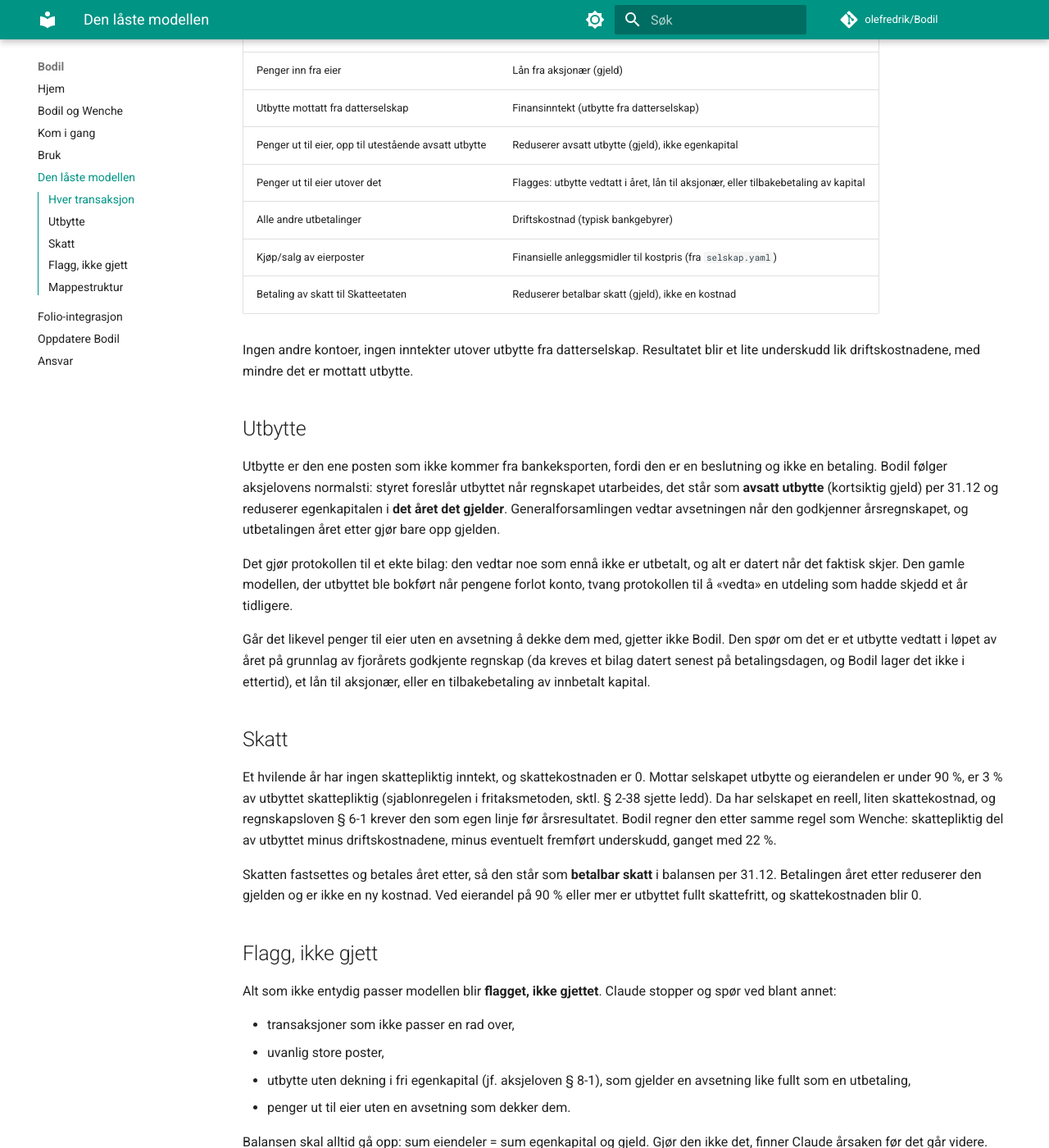
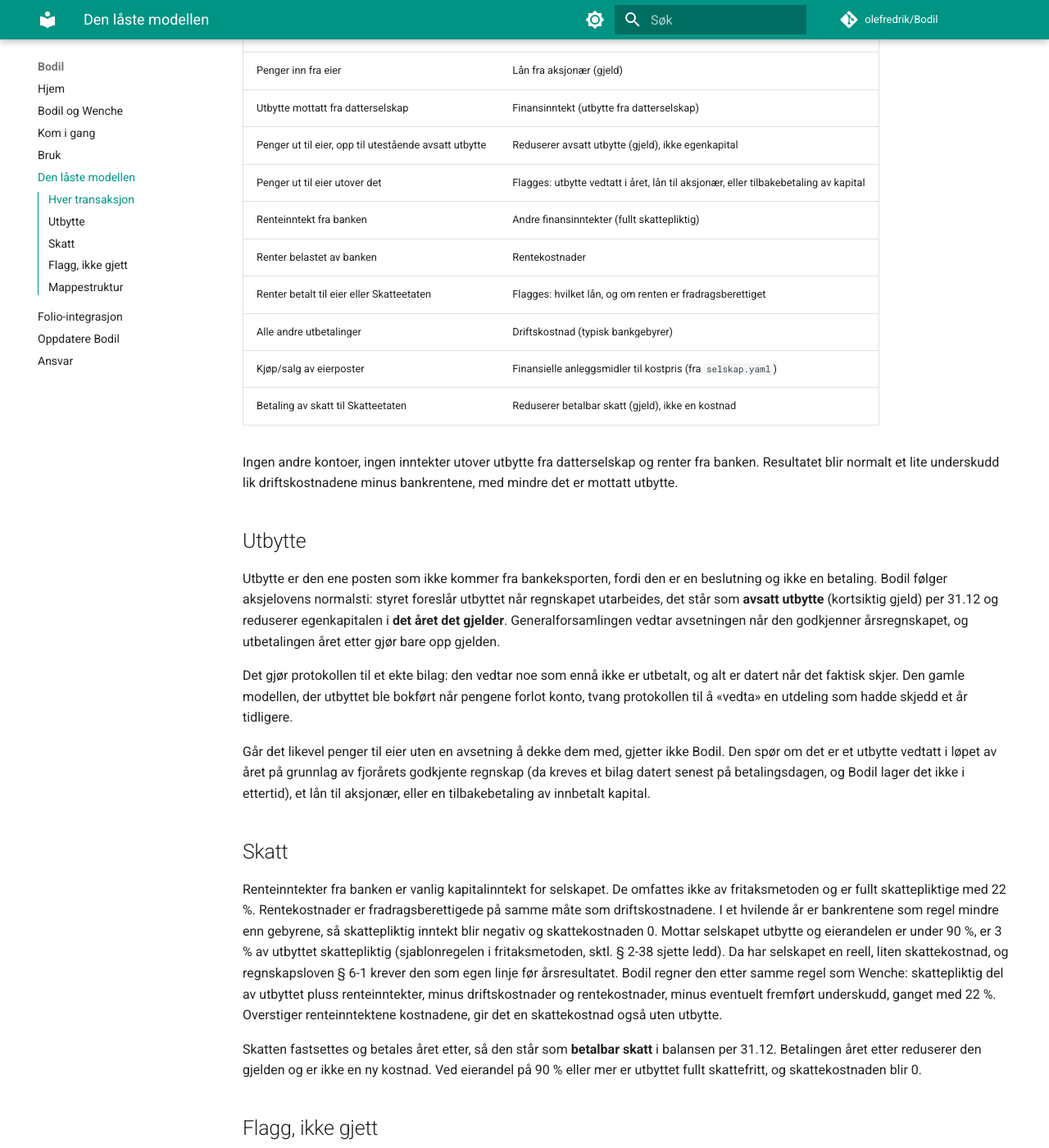
Before and after one commit to olefredrik/Bodil, an MkDocs documentation site: the page built from docs/modellen.md, in a window 1280 px wide and 1400 px high, scrolled down 304 px. Shown: the whole window at 82% size. Built offline with MkDocs 1.6.1 and Material for MkDocs 9.7.7, drawn with Linux system fonts in a browser that asks for light colours; comment, search, counter and statistics services are not loaded.

Commit message:
feat: før bankrenter som finansposter (v1.1.0)
Holdingselskaper får nesten alltid renteinntekter på bankkontoen, men den
låste modellen kjente bare utbytte som inntekt. Renteinntekt føres nå som
andre_finansinntekter (fullt skattepliktig, 22 %), renter belastet av banken
som rentekostnader, og renter til eier eller Skatteetaten flagges.
Skatteberegningen i bokforing følger Wenches beregn_skatt, og wenche-config
mapper begge feltene.

Co-Authored-By: Claude Opus 5.5 <noreply@anthropic.com>

```diff
--- a/bankeksport.example.csv
+++ b/bankeksport.example.csv
@@ -5,3 +5,4 @@ dato,beskrivelse,belop
 2025-06-15,Utbytte til aksjonaer,-10000
 2025-09-30,Gebyr betaling,-25
 2025-12-31,Gebyr kontohold,-50
+2025-12-31,Renter,38
--- a/docs/modellen.md
+++ b/docs/modellen.md
@@ -10,11 +10,14 @@ Bodil fører etter en bevisst minimal, låst bokføringsmodell. Den dekker det e
 | Utbytte mottatt fra datterselskap | Finansinntekt (utbytte fra datterselskap) |
 | Penger ut til eier, opp til utestående avsatt utbytte | Reduserer avsatt utbytte (gjeld), ikke egenkapital |
 | Penger ut til eier utover det | Flagges: utbytte vedtatt i året, lån til aksjonær, eller tilbakebetaling av kapital |
+| Renteinntekt fra banken | Andre finansinntekter (fullt skattepliktig) |
+| Renter belastet av banken | Rentekostnader |
+| Renter betalt til eier eller Skatteetaten | Flagges: hvilket lån, og om renten er fradragsberettiget |
 | Alle andre utbetalinger | Driftskostnad (typisk bankgebyrer) |
 | Kjøp/salg av eierposter | Finansielle anleggsmidler til kostpris (fra `selskap.yaml`) |
 | Betaling av skatt til Skatteetaten | Reduserer betalbar skatt (gjeld), ikke en kostnad |
 
-Ingen andre kontoer, ingen inntekter utover utbytte fra datterselskap. Resultatet blir et lite underskudd lik driftskostnadene, med mindre det er mottatt utbytte.
+Ingen andre kontoer, ingen inntekter utover utbytte fra datterselskap og renter fra banken. Resultatet blir normalt et lite underskudd lik driftskostnadene minus bankrentene, med mindre det er mottatt utbytte.
 
 ## Utbytte
 
@@ -26,7 +29,7 @@ Går det likevel penger til eier uten en avsetning å dekke dem med, gjetter ikk
 
 ## Skatt
 
-Et hvilende år har ingen skattepliktig inntekt, og skattekostnaden er 0. Mottar selskapet utbytte og eierandelen er under 90 %, er 3 % av utbyttet skattepliktig (sjablonregelen i fritaksmetoden, sktl. § 2-38 sjette ledd). Da har selskapet en reell, liten skattekostnad, og regnskapsloven § 6-1 krever den som egen linje før årsresultatet. Bodil regner den etter samme regel som Wenche: skattepliktig del av utbyttet minus driftskostnadene, minus eventuelt fremført underskudd, ganget med 22 %.
+Renteinntekter fra banken er vanlig kapitalinntekt for selskapet. De omfattes ikke av fritaksmetoden og er fullt skattepliktige med 22 %. Rentekostnader er fradragsberettigede på samme måte som driftskostnadene. I et hvilende år er bankrentene som regel mindre enn gebyrene, så skattepliktig inntekt blir negativ og skattekostnaden 0. Mottar selskapet utbytte og eierandelen er under 90 %, er 3 % av utbyttet skattepliktig (sjablonregelen i fritaksmetoden, sktl. § 2-38 sjette ledd). Da har selskapet en reell, liten skattekostnad, og regnskapsloven § 6-1 krever den som egen linje før årsresultatet. Bodil regner den etter samme regel som Wenche: skattepliktig del av utbyttet pluss renteinntekter, minus driftskostnader og rentekostnader, minus eventuelt fremført underskudd, ganget med 22 %. Overstiger renteinntektene kostnadene, gir det en skattekostnad også uten utbytte.
 
 Skatten fastsettes og betales året etter, så den står som **betalbar skatt** i balansen per 31.12. Betalingen året etter reduserer den gjelden og er ikke en ny kostnad. Ved eierandel på 90 % eller mer er utbyttet fullt skattefritt, og skattekostnaden blir 0.
 
```
Also changed, not shown: .claude/skills/bokforing/SKILL.md (+13 -6 lines), .claude/skills/wenche-config/SKILL.md (+3 -2 lines), CHANGELOG.md (+7 -0 lines), CLAUDE.md (+5 -2 lines), README.md (+1 -1 lines), docs/index.md (+1 -1 lines).
